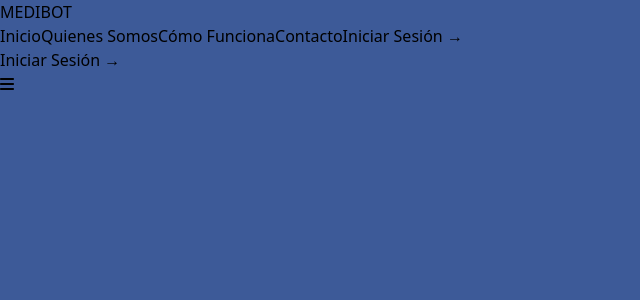
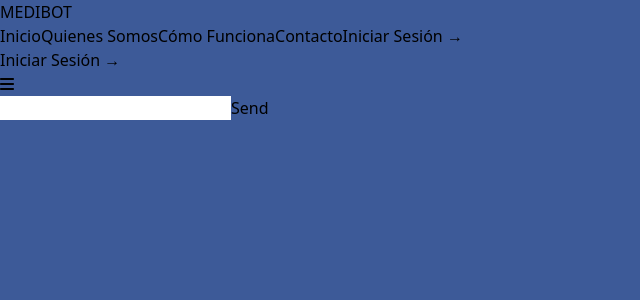
Before and after one commit to vale1b/mediBot, a React (Vite) app in the folder client/: page /chat in a window 1280 px wide. Shown: the top 300 px of the page, without its empty margins (0-640 px from the left). Built offline with nearby package versions, Linux system fonts and the light colour scheme.

Commit message:
areglando rutas y agregando nuevo componente chatbot juntom a su pagina

```diff
--- a/client/src/App.jsx
+++ b/client/src/App.jsx
@@ -3,6 +3,7 @@ import { BrowserRouter as Router, Route, Routes } from "react-router-dom";
 import Header from "./components/Header";
 import Register from "./components/Register";
 import Home from "./pages/Home";
+import Chat from "./pages/Chat";
 
 const App = () => {
   return (
@@ -13,6 +14,7 @@ const App = () => {
           <Routes>
             <Route path="/" element={<Home />} />
             <Route path="/register" element={<Register />} />
+            <Route path="/chat" element={<Chat />} />
           </Routes>
         </main>
       </div>
--- /dev/null
+++ b/client/src/components/Chatbot.jsx
@@ -0,0 +1,56 @@
+import { useState } from "react";
+
+const Chatbot = () => {
+  const [messages, setMessages] = useState([]);
+  const [input, setInput] = useState("");
+
+  const handleSendMessage = () => {
+    if (input.trim()) {
+      setMessages([...messages, { text: input, sender: "user" }]);
+      setInput("");
+      // Aquí puedes agregar la lógica para enviar el mensaje a GROQ
+    }
+  };
+
+  return (
+    <div className="flex flex-col h-screen  mx-auto bg-white shadow-lg border rounded-lg overflow-hidden">
+      <div className="flex-1 overflow-y-auto p-4">
+        {messages.map((message, index) => (
+          <div
+            key={index}
+            className={`mb-2 ${
+              message.sender === "user" ? "text-right" : "text-left"
+            }`}
+          >
+            <span
+              className={`inline-block px-4 py-2 rounded-lg ${
+                message.sender === "user"
+                  ? "bg-[#0B0064] text-white"
+                  : "bg-gray-200 text-gray-800"
+              }`}
+            >
+              {message.text}
+            </span>
+          </div>
+        ))}
+      </div>
+      <div className="border-t p-4 flex bg-[#0B0064] ">
+        <input
+          type="text"
+          className="flex-1 border rounded-lg p-2"
+          value={input}
+          onChange={(e) => setInput(e.target.value)}
+          onKeyDown={(e) => e.key === "Enter" && handleSendMessage()}
+        />
+        <button
+          onClick={handleSendMessage}
+          className="ml-2 bg-[#3D5A98]  text-white px-4 py-2 rounded-lg"
+        >
+          Send
+        </button>
+      </div>
+    </div>
+  );
+};
+
+export default Chatbot;
--- /dev/null
+++ b/client/src/pages/Chat.jsx
@@ -0,0 +1,10 @@
+import Chatbot from "../components/Chatbot";
+function Chat() {
+  return (
+    <div>
+      <Chatbot />
+    </div>
+  );
+}
+
+export default Chat;
```
